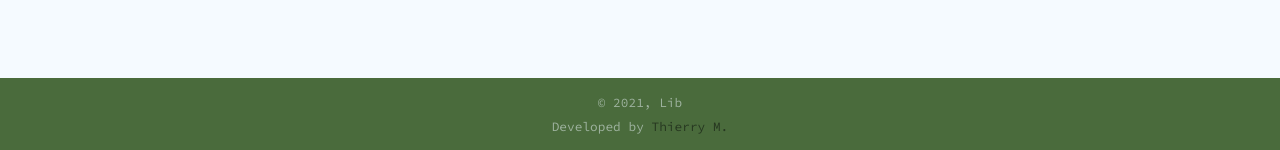
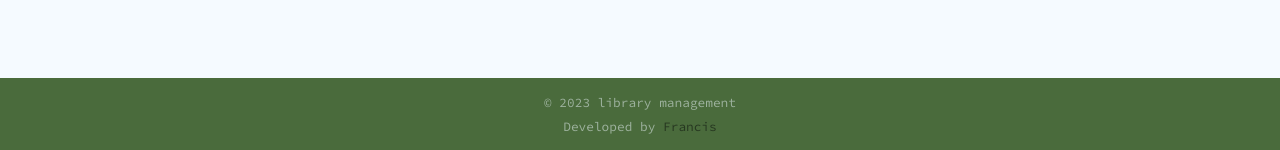
Before and after one commit to frank-gich/library-management-system, a Flask app: page / in a window 1280 px wide. Shown: the part 907-1057 px from the top of the page. Run offline with Flask 3, Linux system fonts and the light colour scheme; a user stored in the database is signed in.

Commit message:
Update home.html
Updated my html home page

```diff
--- a/libraly_admin/templates/home.html
+++ b/libraly_admin/templates/home.html
@@ -72,7 +72,7 @@
 {% endblock content%}
 {% block footer%}
 <footer class="footer">
-    <div class="copy">© 2021, Lib</div>
-    <div class="designer">Developed by <a href="https://thierrymugisha.me">Thierry M.</a></div>
+    <div class="copy">© 2023 library management</div>
+    <div class="designer">Developed by <a href="https://francisgichuhi.me">Francis</a></div>
 </footer>
 {% endblock footer%}
```
